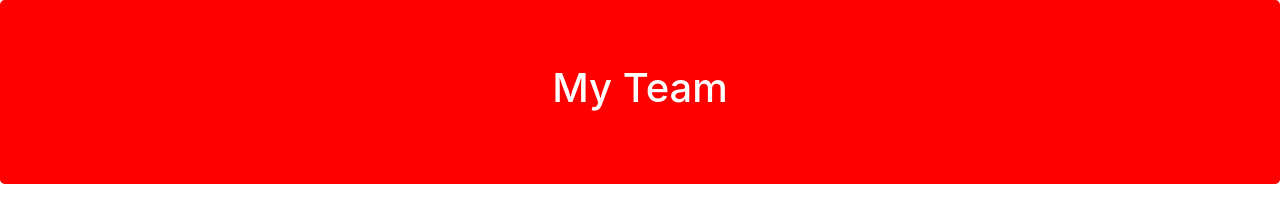
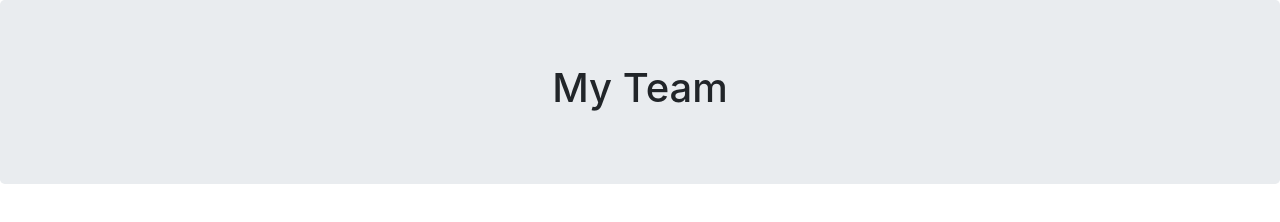
Before and after one commit to alexhstrickland/Team_Profile_Generator, a plain HTML site: page output/team.html in a window 1280 px wide. Drawn offline with nearby package versions, Linux system fonts and the light colour scheme.

Commit message:
saving any changes missed after last commit

```diff
--- a/output/team.html
+++ b/output/team.html
@@ -4,7 +4,7 @@
 	<link rel="stylesheet" href="https://maxcdn.bootstrapcdn.com/bootstrap/4.0.0/css/bootstrap.min.css">
 </head>
 <body>
-	<div class="jumbotron" style="background-color: red; color: white">
+	<div class="jumbotron">
 		<h1 class="text-center">My Team</h1>
 	</div>
 	<div class="container">
```
